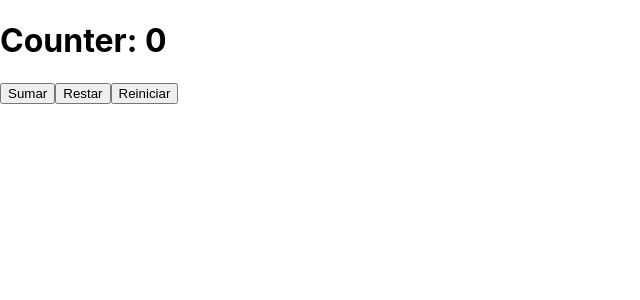
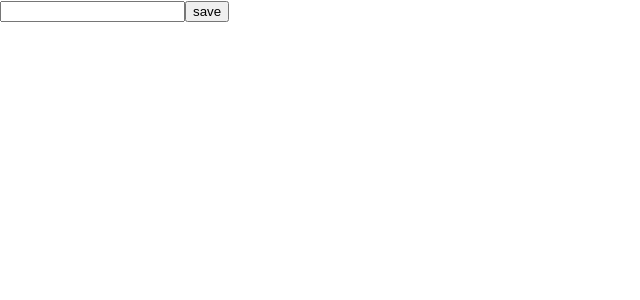
Before and after one commit to wlaurentec/curso-react-fazt-4horas, a React (Create React App) app: page / in a window 1280 px wide. Shown: the top 300 px of the page, without its empty margins (0-640 px from the left). Built offline with nearby package versions, Linux system fonts and the light colour scheme.

Commit message:
capturando el mensaje ingreso en el input

```diff
--- a/src/index.js
+++ b/src/index.js
@@ -6,17 +6,14 @@ import "./index.css";
 const root = ReactDOM.createRoot(document.getElementById("root"));
 
 function Counter() {
-  const [counter, setCounter] = useState(0);
+  const [mensaje, setMensaje] = useState("");
   return (
     <div>
-      <h1>Counter: {counter}</h1>
-      <button onClick={() => setCounter(counter + 1)}>Sumar</button>
-      <button onClick={() => setCounter(counter - 1)}>Restar</button>
-      <button onClick={() => setCounter(0)}>Reiniciar</button>
+      <input onChange={(e) => setMensaje(e.target.value)}/>
+      <button onClick={() => alert(mensaje)}>save</button>
     </div>
   );
 }
-console.log("Hello");
 root.render(
   <>
     <Counter />
```
